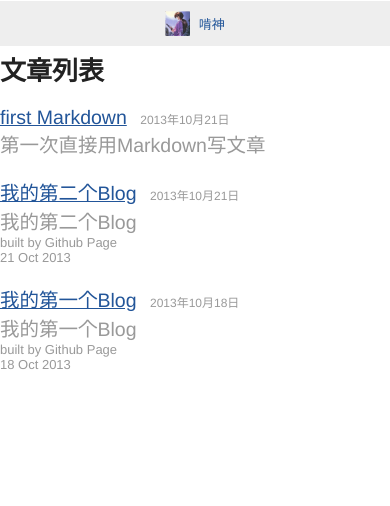
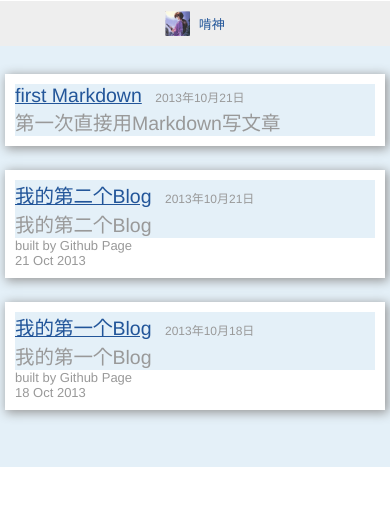
Before and after one commit to kenshinlin/archives, a Jekyll site: the page built from index.html, in a window 390 px wide. Shown: the top 506 px of the page. Built offline with Jekyll 4.4.1, drawn with Linux system fonts in a browser that asks for light colours.

Commit message:
Update style.css

```diff
--- a/css/style.css
+++ b/css/style.css
@@ -95,6 +95,7 @@ p{
 @media screen and (max-width:768px){
   .wrap, h2{
     font-weight:normal;
+    background:#E4F0F8;
   }
   .excerpt{
     font-size:13px;
@@ -105,6 +106,16 @@ p{
   color: #999;
   margin-left:8px;
   font-size:12px;
+  }
+  .idx-title-block{
+    display:none;
+  }
+  .idx-article-list li{
+    box-shadow:2px 2px 10px 1px #999;
+    -webkit-box-shadow:2px 2px 10px 1px #999;
+    padding:10px;
+    background:#fff;
+    margin:5px 5px 0;
   }
   .wrap{
     width:100%;
```
